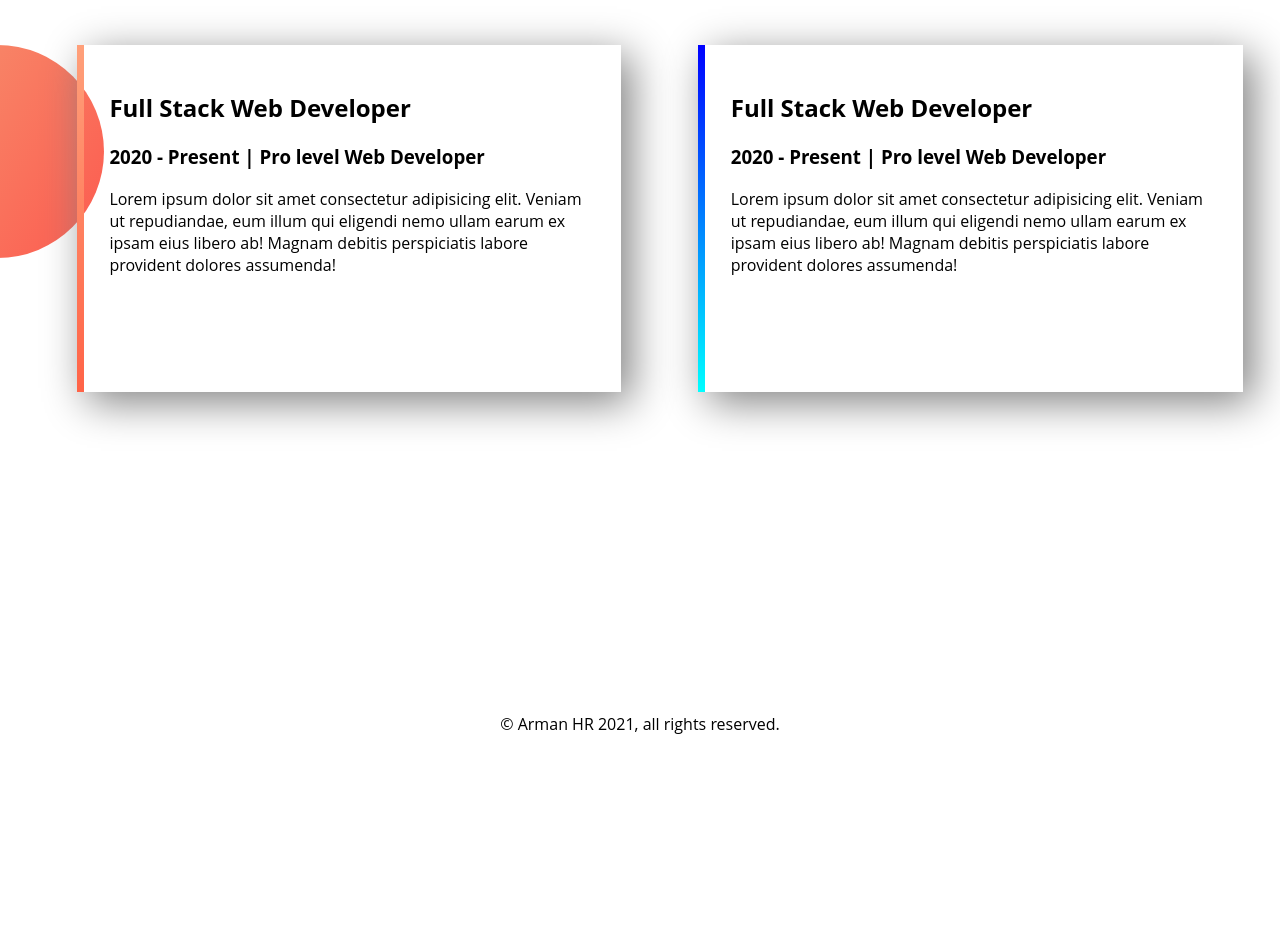
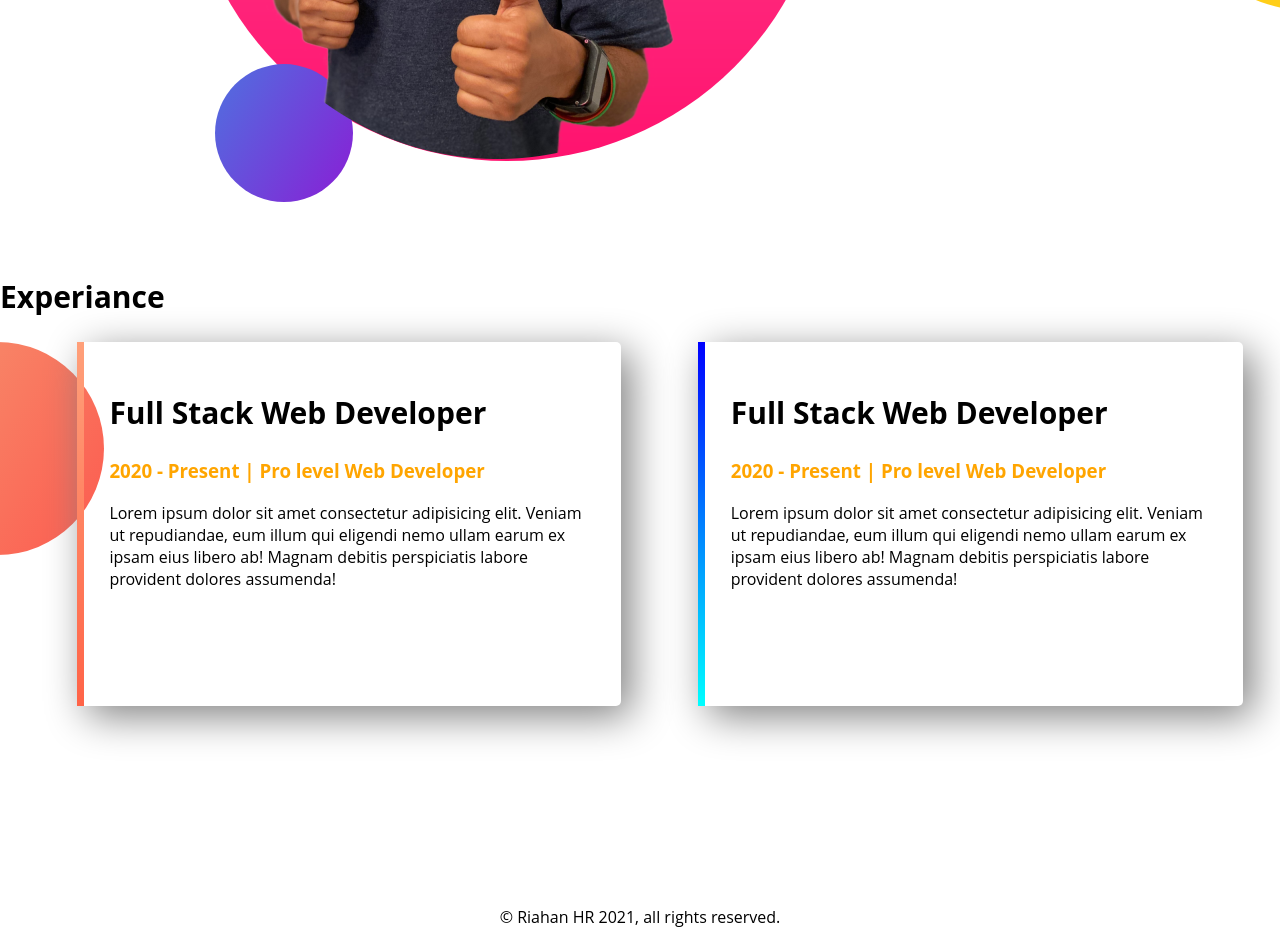
Before and after one commit to Raihan-hr/portfolio-project, a plain HTML site: page index.html in a window 1280 px wide. Shown: the part 1189-2120 px from the top of the page. Before the commit the page ends 1940 px from the top, so only its background shows below. Drawn offline with Linux system fonts and the light colour scheme.

Commit message:
full done

```diff
--- a/index.html
+++ b/index.html
@@ -17,8 +17,8 @@
     <h1 class="header-heading"><span class="raihan-color">Raihan</span> HR's Website</h1>
 
     <h3>Professional Web Developer</h3>
-    <p>This is Arman Hr, I am working as a professional web developer for a very long time as I have completed more thatn 200+ projects in last two years also I am working as a shopify specialist on internationl market place also training so many people to make their six digit income trough online.</p>
-    <a class="header-button" href="https://www.raihanhr.com">CLICK HERE</a>
+    <p>This is Raihan Hr, I am working as a professional web developer for a very long time as I have completed more thatn 200+ projects in last two years also I am working as a shopify specialist on internationl market place also training so many people to make their six digit income trough online.</p>
+    <a class="header-button" target="_blank" href="https://www.raihanhr.com">CLICK HERE</a>
     </div>
 
     <div class="header-part">
@@ -37,11 +37,14 @@
         <h3>Profesional Web Developer</h3>
         <p>Lorem ipsum dolor sit, amet consectetur adipisicing elit. Numquam nemo aliquid ipsam, officiis ipsa eum provident aperiam perferendis commodi architecto nesciunt non quam accusamus maxime ratione odit! Ratione, maiores accusantium?</p>
 
-        <a class="header-button" href="https://www.raihanhr.com">DOWNLOAD MY CV</a>
+        <a class="header-button" target="_blank" href="https://www.raihanhr.com">DOWNLOAD MY CV</a>
      </div>
     </section>
 
+    <h2>Experiance</h2>
+
   <section class="third-section">
+
     <div id="box-one" class="third-part box">
             <h2>Full Stack Web Developer</h2>
             <h3>2020 - Present | Pro level Web Developer</h3>
@@ -54,10 +57,9 @@
     </div>
 </section>
 
-    <div>
-        <p class="footer-area">© Arman HR 2021, all rights reserved.</p>
-    </div>
-
+<footer>
+        <p class="footer-area"> © Riahan HR 2021, all rights reserved.</p>
+</footer>
 
 </body>
 </html>
--- a/style.css
+++ b/style.css
@@ -23,7 +23,7 @@ body {
     padding: 3%;
 }
 
-img{
+.header-part img{
     width: 500px;
 }
 
@@ -68,6 +68,10 @@ img{
 
 .box {
     box-shadow: 10px 10px 40px gray;
+    border-radius: 5px;
+}
+h2 {
+    font-size: 30px;
 }
 
 .third-part {
@@ -77,7 +81,9 @@ img{
     padding: 2%;
     padding-bottom: 100px;
 }
-
+.third-part h3 {
+    color: orange;
+}
 #box-one {
     border-left: 7px solid;
     border-image: linear-gradient( 180deg, lightsalmon,tomato);
@@ -90,9 +96,11 @@ img{
 }
 .third-section {
     background-image: url(images/developer-portfolio/exp-bg.png);
-    display: inline-block;
     background-repeat: no-repeat;
-    margin-bottom: 300px;
+    float: left;
+    background-color: white;
+    margin-bottom: 200px;
+
 
 }
 
```
